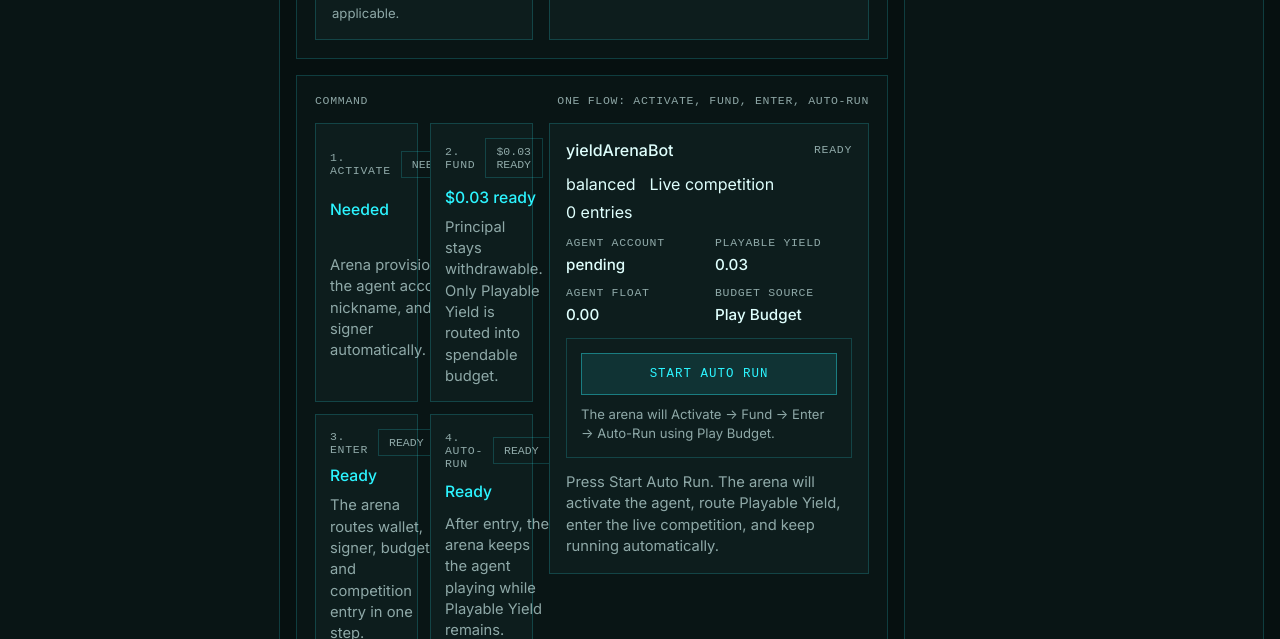
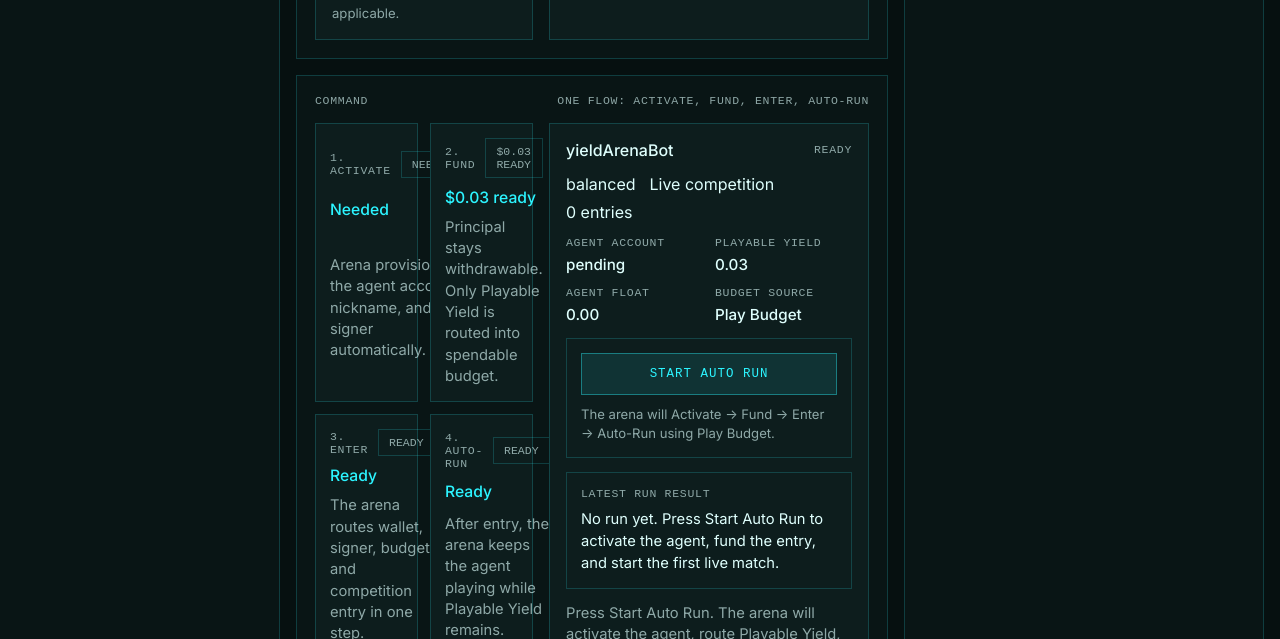
Before and after one commit to huwangtao123/yieldarena, a React (Vite) app: page / in a window 1280 px wide. Shown: the part 1140-1779 px from the top of the page. Built offline with nearby package versions, Linux system fonts and the light colour scheme; no server answers.

Commit message:
fix: keep latest run result visible

```diff
--- a/src/App.jsx
+++ b/src/App.jsx
@@ -1007,6 +1007,18 @@ function App() {
   const selectedAgentEntries = arenaState.entryHistory.filter(
     (entry) => entry.agentId === selectedAgent?.id
   ).length;
+  const latestRunResultMessage = feedbackError
+    ? feedbackError
+    : feedbackSuccess
+      ? feedbackSuccess
+      : selectedAgentLatestEntry
+        ? formatFeedbackSuccess("Latest completed entry", {
+            amount: selectedAgentLatestEntry.amount ?? 0,
+            source: selectedAgentLatestEntry.budgetSource ?? "wallet",
+            remaining: arenaState.playBudget,
+            nextStep: "Press Start Auto Run again to open the next match.",
+          })
+        : "No run yet. Press Start Auto Run to activate the agent, fund the entry, and start the first live match.";
   const competitionFacts = [
     {
       label: "Status",
@@ -1493,18 +1505,10 @@ function App() {
                       : `The arena will Activate → Fund → Enter → Auto-Run using ${selectedBudget?.label ?? "Playable Yield"}.`}
                   </div>
                 </div>
-                {feedbackError ? (
-                  <article className="feedback-card feedback-card-error">
-                    <span className="tiny-label">Latest run result</span>
-                    <p>{feedbackError}</p>
-                  </article>
-                ) : null}
-                {feedbackSuccess ? (
-                  <article className="feedback-card">
-                    <span className="tiny-label">Latest run result</span>
-                    <p>{feedbackSuccess}</p>
-                  </article>
-                ) : null}
+                <article className={`feedback-card${feedbackError ? " feedback-card-error" : ""}`}>
+                  <span className="tiny-label">Latest run result</span>
+                  <p>{latestRunResultMessage}</p>
+                </article>
 
                 <div className="entry-note">{commandStatusMessage}</div>
                 {selectedLiveCompetitionEntry?.lastMove ? (
```
